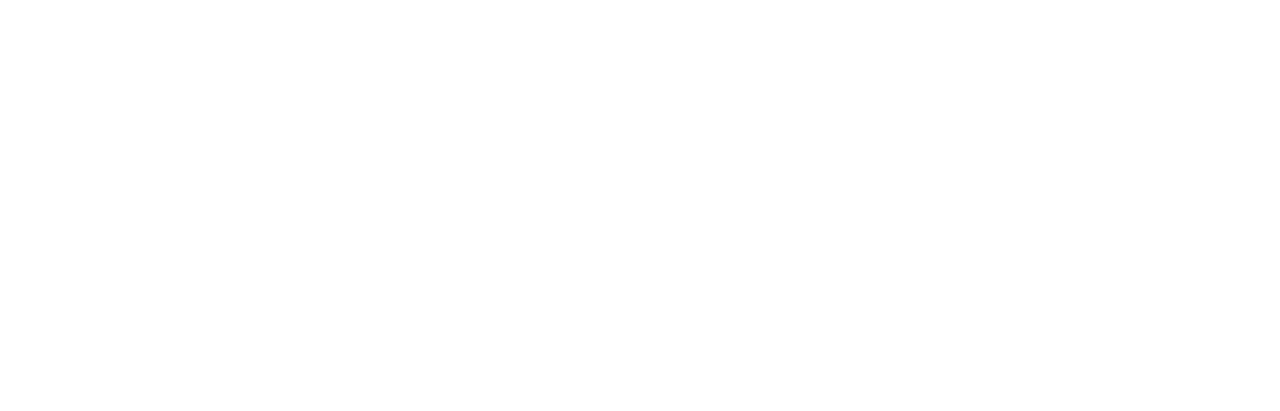
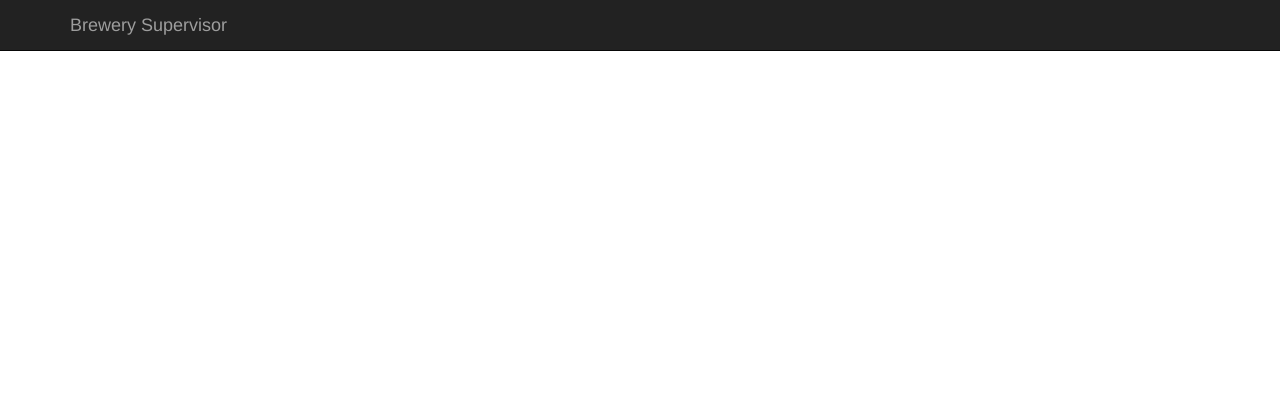
Before and after one commit to Victor-Jansson/brewery, a plain HTML site: page index.html in a window 1280 px wide. Drawn offline with nearby package versions, Linux system fonts and the light colour scheme.

Commit message:
Adding bootstrap CSS

```diff
--- a/app/js/ui.js
+++ b/app/js/ui.js
@@ -2,7 +2,7 @@
 	var myLineChart;
 
 	Chart.defaults.global.animation = false;
-	Chart.defaults.global.responsive = true;
+	Chart.defaults.global.responsive = false;
 
 	function initChart(){
 		var ctx = $("#myChart").get(0).getContext("2d");
--- a/app/main.js
+++ b/app/main.js
@@ -15,6 +15,6 @@
 
 		setInterval(function() {
 			ui.updateChart(time++);
-		}, 1000);
+		}, 3000);
 
 	});
--- a/app/styles.css
+++ b/app/styles.css
@@ -0,0 +1,7 @@
+body {
+  padding-top: 50px;
+}
+.starter-template {
+  padding: 40px 15px;
+  text-align: center;
+}
--- a/index.html
+++ b/index.html
@@ -1,16 +1,37 @@
 <!DOCTYPE html>
-<html>
+<html lang="en">
   <head>
+  	<link rel="stylesheet" href="https://maxcdn.bootstrapcdn.com/bootstrap/3.3.2/css/bootstrap.min.css">
 		<link rel="stylesheet" type="text/css" href="app/styles.css">
 		<script src="app/libs/requirejs/require.js" data-main="app/main.js"></script>
+
+    <meta charset="utf-8">
+    <meta http-equiv="X-UA-Compatible" content="IE=edge">
+    <meta name="viewport" content="width=device-width, initial-scale=1">
+    <meta name="description" content="">
+    <meta name="author" content="">
+    <link rel="icon" href="../../favicon.ico">
+
+    <title>Brewery Supervisor</title>
+
   </head>
 
   <body>
 
+    <nav class="navbar navbar-inverse navbar-fixed-top">
+      <div class="container">
+        <div class="navbar-header">
+          <a class="navbar-brand" href="#">Brewery Supervisor</a>
+        </div>
+      </div>
+    </nav>
+
+    <div class="container">
+      <div class="starter-template">
 				<div id="view">
-		<canvas id="myChart" width="400" height="400"></canvas>
+					<canvas id="myChart" width="400px" height="400"></canvas>
 				</div>
-
+      </div>
+    </div>
   </body>
-
 </html>
```
Lines whose indentation alone changed are shown as unchanged.
